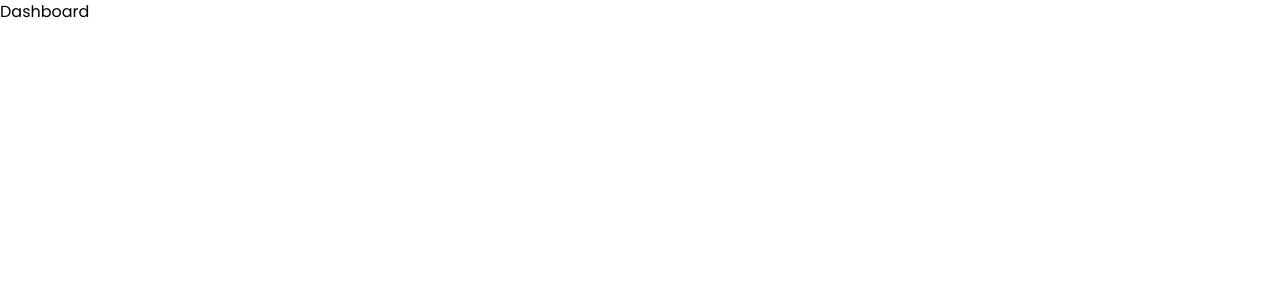
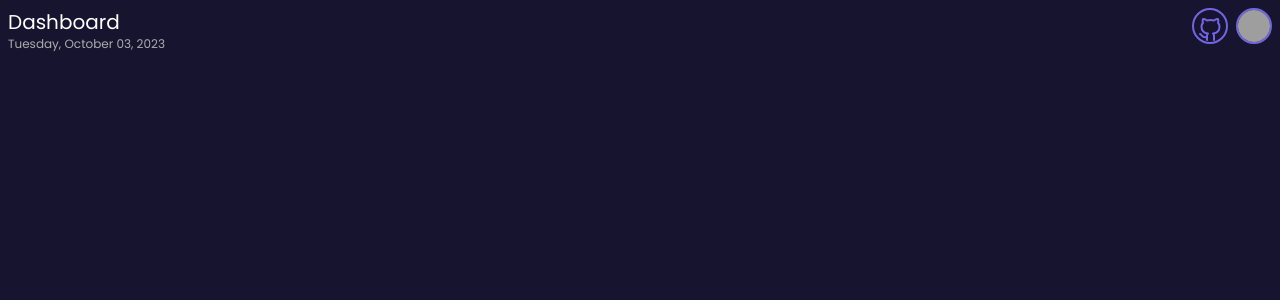
Before and after one commit to prachi-sahu-codes/fit-track, a React app: page /dashboard in a window 1280 px wide. Shown: the top 300 px of the page. Built offline with nearby package versions, Linux system fonts and the light colour scheme; sample sign-in values are in the browser's storage; grey boxes are pictures that could not be loaded; the HTML template or start-up script is replaced by a standard one.

Commit message:
feat: navbar designed

```diff
--- a/src/App.jsx
+++ b/src/App.jsx
@@ -9,7 +9,7 @@ import "./App.css";
 
 const App = () => {
   return (
-    <div>
+    <div className="w-full min-h-screen bg-bgWhole">
       <ToastContainer
         position="top-right"
         autoClose={2000}
--- a/src/api/apiUrls.js
+++ b/src/api/apiUrls.js
@@ -3,3 +3,7 @@ const baseURL = "https://fit-track-service.onrender.com";
 //auth URL
 export const SIGNUP_URL = `${baseURL}/auth/signup`;
 export const LOGIN_URL = `${baseURL}/auth/login`;
+
+//activities URL
+
+export const ALL_EXERCISE_URL = `${baseURL}/exercises`;
--- a/src/configureStore.js
+++ b/src/configureStore.js
@@ -1,10 +1,11 @@
 import { createStore, combineReducers, applyMiddleware } from "redux";
 import { authReducer } from "./store/authStore/reducer";
+import { activityReducer } from "./store/activityStore/reducer";
 import thunk from "redux-thunk";
 
 const rootReducer = combineReducers({
   auth: authReducer,
-  //   activity: activityReducer,
+  activity: activityReducer,
 });
 
 const store = createStore(rootReducer, applyMiddleware(thunk));
--- /dev/null
+++ b/src/layout/footer/Footer.jsx
@@ -0,0 +1,11 @@
+import React from 'react'
+
+const Footer = () => {
+  return (
+    <div>
+      Footer
+    </div>
+  )
+}
+
+export default Footer
--- /dev/null
+++ b/src/layout/navBar/NavBar.jsx
@@ -0,0 +1,49 @@
+import React from "react";
+import { Link } from "react-router-dom";
+import { useSelector } from "react-redux";
+import { FiGithub } from "react-icons/fi";
+import { FaGithub } from "react-icons/fa";
+
+const NavBar = ({ title }) => {
+  console.log(title);
+  function formatDate(date) {
+    const options = {
+      weekday: "long",
+      day: "2-digit",
+      month: "long",
+      year: "numeric",
+    };
+    return new Date(date).toLocaleDateString("en-US", options);
+  }
+  const today = formatDate(new Date());
+  const user = useSelector((state) => state?.auth?.loggedUser);
+  console.log(user);
+  return (
+    <div className="flex justify-between p-2">
+      <div>
+        <h1 className="text-xl text-white">{title}</h1>
+        <p className="text-mediumGray text-xs">{today}</p>
+      </div>
+      <div className="flex gap-2">
+        <Link
+          className="w-9 h-9 rounded-full p-1 pt-2 border-2 border-primary cursor-pointer"
+          to="https://github.com/prachi-sahu-codes/fit-track"
+          target="_blank"
+        >
+          <FiGithub className="w-6 h-6 stroke-primary" title="Github" />
+        </Link>
+
+        <img
+          src={
+            user?.profilePicture
+              ? user?.profilePicture
+              : "https://i.imgur.com/BD9PiJ6.png"
+          }
+          className="w-9 h-9 rounded-full border-2 border-primary cursor-pointer"
+        />
+      </div>
+    </div>
+  );
+};
+
+export default NavBar;
--- a/src/pages/dashboard/Dashboard.jsx
+++ b/src/pages/dashboard/Dashboard.jsx
@@ -1,7 +1,12 @@
 import React from "react";
+import NavBar from "../../layout/NavBar/NavBar";
 
 const Dashboard = () => {
-  return <div>Dashboard</div>;
+  return (
+    <div>
+      <NavBar title="Dashboard" />
+    </div>
+  );
 };
 
 export default Dashboard;
--- /dev/null
+++ b/src/store/activityStore/reducer.js
@@ -0,0 +1,18 @@
+const InitialState = {
+  exercises: [],
+  foods: [],
+  goals: [],
+};
+
+export const activityReducer = (state = InitialState, action) => {
+  switch (action.type) {
+    case "GET_ALL_EXERCISE":
+      return {
+        ...state,
+        exercises: action.payload,
+      };
+
+    default:
+      return state;
+  }
+};
--- a/tailwind.config.js
+++ b/tailwind.config.js
@@ -19,6 +19,7 @@ export default {
         green:"#40CC7C",
         red:"#FF555D",
         black: "#151515",
+        bgWhole:"#171430",
         blackLightBg: "#222",
         bgInput: "#f2ebec",
         gray: "#818181",
```
Also changed, not shown: src/api/services/activityServices.js (added), src/assets/title.png (deleted), src/store/activityStore/action.js (added).
